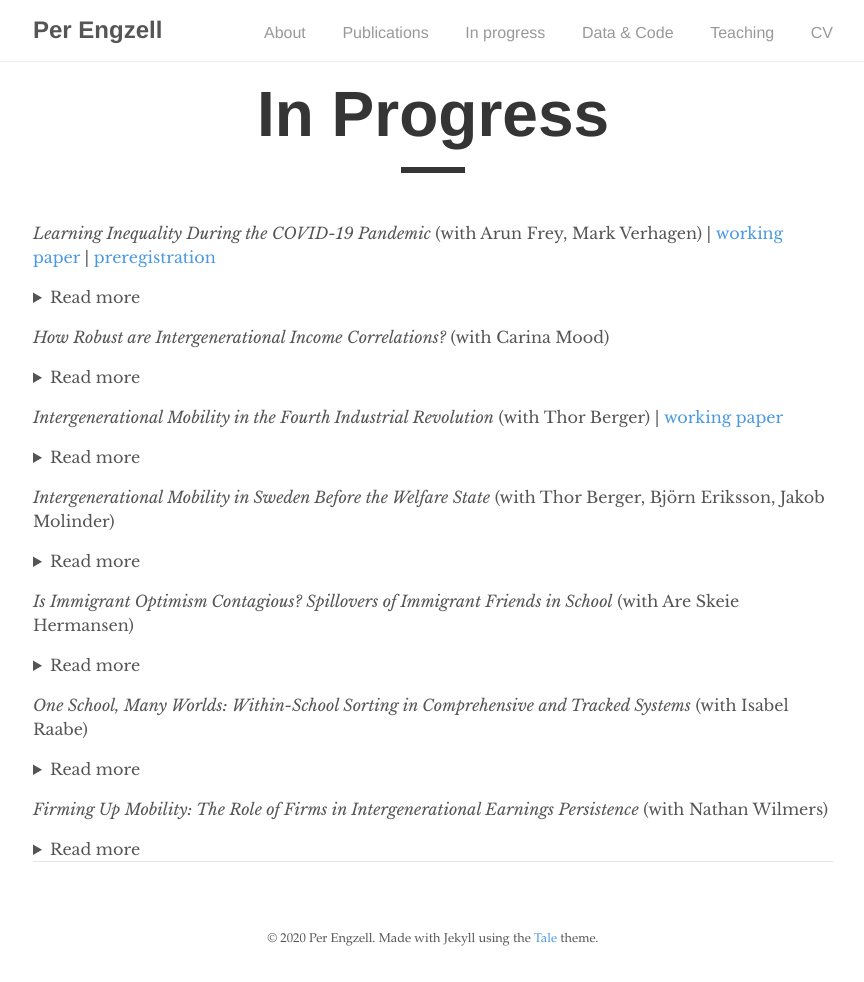
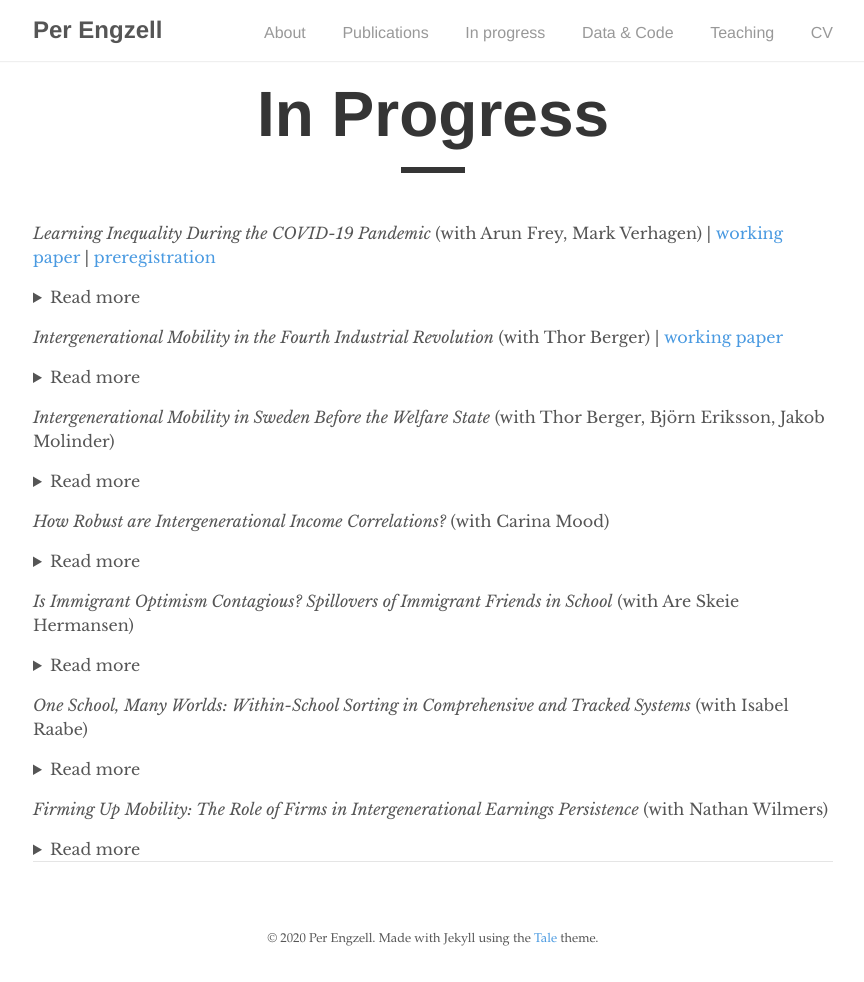
Before and after one commit to pengzell/pengzell.github.io, a Jekyll site: the page built from _pages/inprogress.md, in a window 1280 px wide. Shown: the whole page, without its empty margins (207-1071 px from the left). Built offline with Jekyll 4.4.1, drawn with Linux system fonts in a browser that asks for light colours; some of the changed lines change nothing that is shown.

Commit message:
Update inprogress.md

```diff
--- a/_pages/inprogress.md
+++ b/_pages/inprogress.md
@@ -12,12 +12,6 @@ permalink: /inprogress/
 Suspension of face-to-face instruction in schools during the COVID-19 pandemic has led to concerns about consequences for student learning. So far, data to study this question have been limited. In this paper, we evaluate the effect of school closures on primary school students in the Netherlands, where schools remained closed for 8 weeks. We examine nationally standardized test scores before and after lockdown, and compare progress during this period to the same period in previous years. Our results reveal a significant loss of learning progress of about 3 percentile points or 0.08 standard deviations. This loss is 35-40% larger among students from low-educated homes, confirming worries about the uneven toll of the pandemic on children and families. Our results are on the same order of magnitude as best-case scenarios projected by the European Commission and the World Bank, and suggest losses many times larger in countries less prepared for remote learning.
 </details>
 
-*How Robust are Intergenerational Income Correlations?* (with Carina Mood)
-<details>
-<summary>Read more</summary>
-Recent work highlights how "researcher degrees of freedom" – undisclosed flexibility in research design – can give rise to varying results. The study of income mobility is no exception, with decisions ranging over income concept, unit of observation, functional form, treatment of outliers, etc. Using Swedish data on the population of children born 1958–1972, we exhaust a model space of several hundred thousands specifications to answer three questions. What is the range of reasonable estimates? Which specification fits data best? How sensitive are estimated trends? Linear correlations fit better than rank correlations, while log-log correlations (and hence, elasticities) fit poorly and behave erratically over time. Even with more robust measures of association, different income definitions follow opposing trends: increasing persistence in family income and women's earnings, flat or decreasing in men's earnings.
-</details>
-
 *Intergenerational Mobility in the Fourth Industrial Revolution* (with Thor Berger)
 | [working paper](https://osf.io/preprints/socarxiv/zcax3/)
 <details>
@@ -29,6 +23,12 @@ The maturation of industrial society has long been seen as an engine of occupati
 <details>
 <summary>Read more</summary>
 We use historical census data to show that Sweden exhibited high levels of intergenerational occupational mobility several decades before the rise of the welfare state. Mobility rates were higher than in other 19th- and 20th-century European countries, closer to those observed in the highly mobile 19th-century United States. We leverage mobility variation across Swedish municipalities to shed light on potential determinants: economic growth and migration are positively correlated with mobility, consistent with the patterns observed across countries.
+</details>
+
+*How Robust are Intergenerational Income Correlations?* (with Carina Mood)
+<details>
+<summary>Read more</summary>
+Recent work highlights how "researcher degrees of freedom" – undisclosed flexibility in research design – can give rise to varying results. The study of income mobility is no exception, with decisions ranging over income concept, unit of observation, functional form, treatment of outliers, etc. Using Swedish data on the population of children born 1960–1976, we exhaust a model space of several hundred thousands specifications to answer three questions. What is the range of reasonable estimates? Which specification fits data best? How sensitive are estimated trends? Linear correlations fit better than rank correlations, while log-log correlations (and hence, elasticities) fit poorly and behave erratically over time. Even with more robust measures of association, different income definitions follow opposing trends: increasing persistence in family income and women's earnings, flat or decreasing in men's earnings.
 </details>
 
 *Is Immigrant Optimism Contagious? Spillovers of Immigrant Friends in School* (with Are Skeie Hermansen)
```
